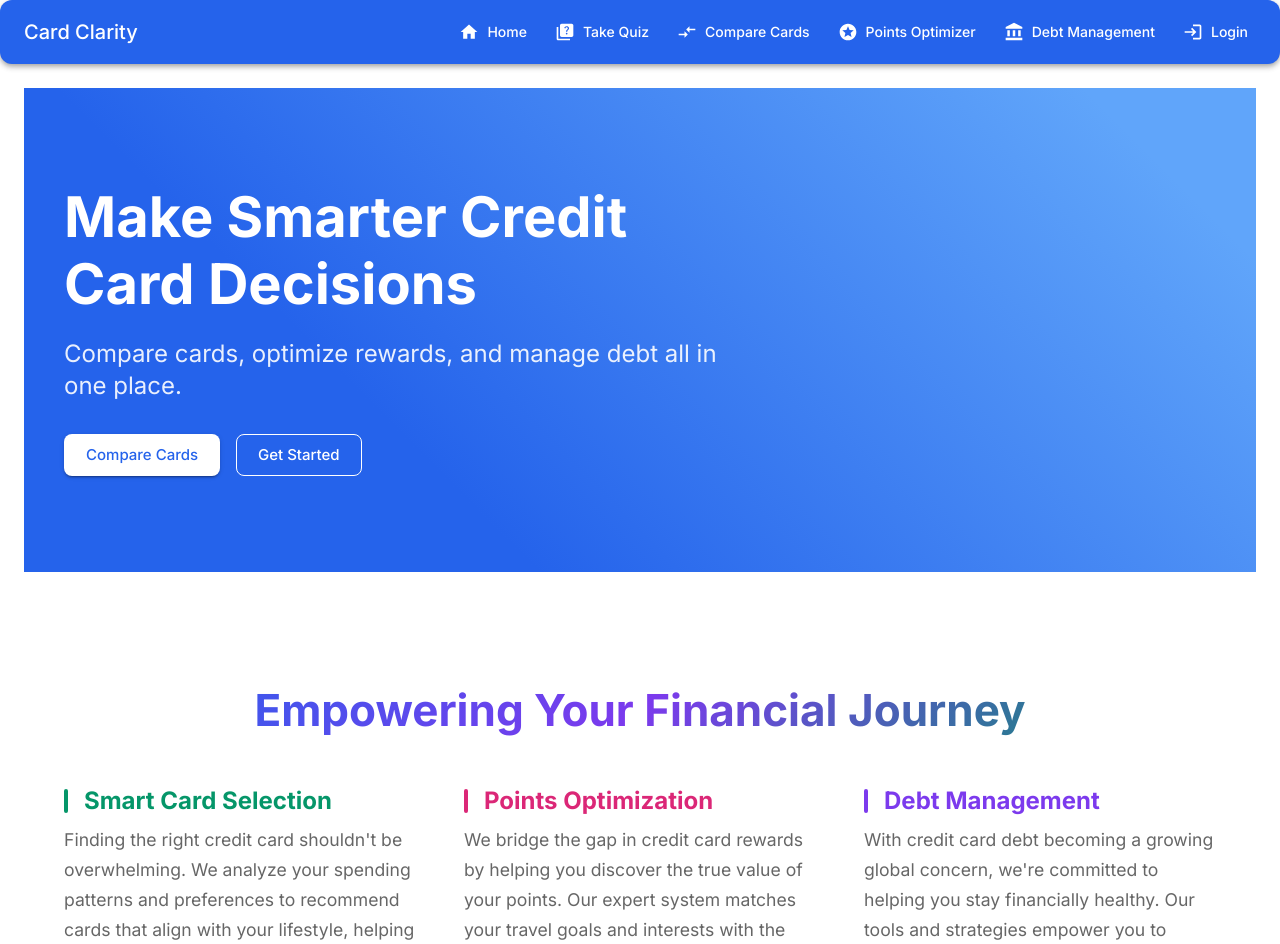
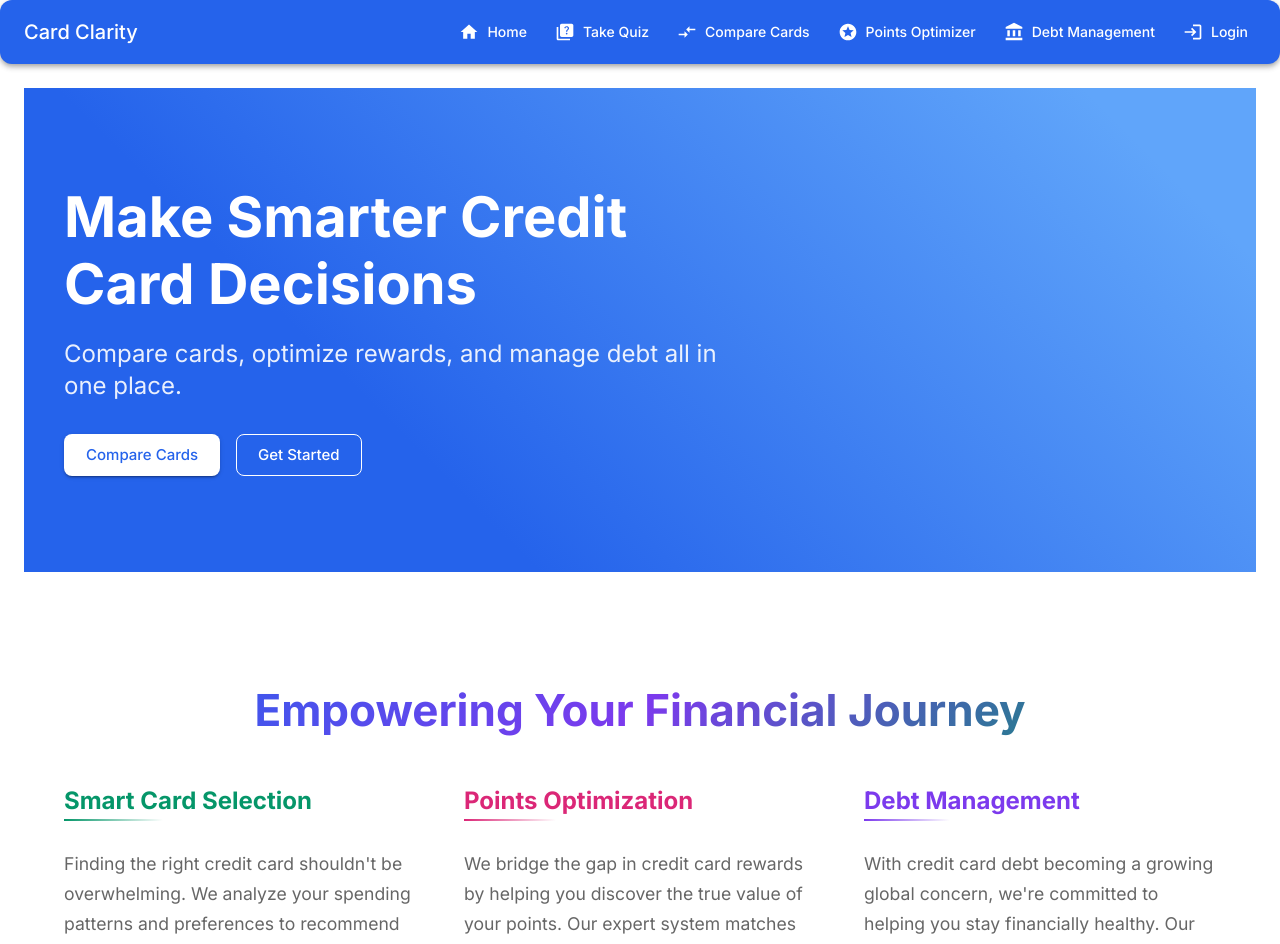
Before and after one commit to nickjackson801/card-clarity, a React (Vite) app: page / in a window 1280 px wide. Shown: the top 944 px of the page. Built offline with nearby package versions, Linux system fonts and the light colour scheme.

Commit message:
Revise purpose statement headers with elegant underlines

```diff
--- a/src/pages/Home.tsx
+++ b/src/pages/Home.tsx
@@ -162,16 +162,17 @@ const Home = () => {
                     sx={{
                       fontWeight: 700,
                       color: '#059669',
-                      display: 'flex',
-                      alignItems: 'center',
-                      '&::before': {
+                      mb: 2,
+                      position: 'relative',
+                      display: 'inline-block',
+                      '&::after': {
                         content: '""',
-                        display: 'block',
-                        width: '4px',
-                        height: '24px',
-                        backgroundColor: '#059669',
-                        marginRight: 2,
-                        borderRadius: 2,
+                        position: 'absolute',
+                        bottom: '-4px',
+                        left: 0,
+                        width: '40%',
+                        height: '2px',
+                        background: 'linear-gradient(to right, #059669, transparent)',
                       },
                     }}
                   >
@@ -183,6 +184,7 @@ const Home = () => {
                       fontSize: '1.1rem',
                       lineHeight: 1.7,
                       color: 'text.secondary',
+                      mt: 2,
                     }}
                   >
                     Finding the right credit card shouldn't be overwhelming. We analyze your spending patterns
@@ -200,16 +202,17 @@ const Home = () => {
                     sx={{
                       fontWeight: 700,
                       color: 'secondary.main',
-                      display: 'flex',
-                      alignItems: 'center',
-                      '&::before': {
+                      mb: 2,
+                      position: 'relative',
+                      display: 'inline-block',
+                      '&::after': {
                         content: '""',
-                        display: 'block',
-                        width: '4px',
-                        height: '24px',
-                        backgroundColor: 'secondary.main',
-                        marginRight: 2,
-                        borderRadius: 2,
+                        position: 'absolute',
+                        bottom: '-4px',
+                        left: 0,
+                        width: '40%',
+                        height: '2px',
+                        background: 'linear-gradient(to right, #db2777, transparent)',
                       },
                     }}
                   >
@@ -221,6 +224,7 @@ const Home = () => {
                       fontSize: '1.1rem',
                       lineHeight: 1.7,
                       color: 'text.secondary',
+                      mt: 2,
                     }}
                   >
                     We bridge the gap in credit card rewards by helping you discover the true value of your points.
@@ -238,16 +242,17 @@ const Home = () => {
                     sx={{
                       fontWeight: 700,
                       color: '#7c3aed',
-                      display: 'flex',
-                      alignItems: 'center',
-                      '&::before': {
+                      mb: 2,
+                      position: 'relative',
+                      display: 'inline-block',
+                      '&::after': {
                         content: '""',
-                        display: 'block',
-                        width: '4px',
-                        height: '24px',
-                        backgroundColor: '#7c3aed',
-                        marginRight: 2,
-                        borderRadius: 2,
+                        position: 'absolute',
+                        bottom: '-4px',
+                        left: 0,
+                        width: '40%',
+                        height: '2px',
+                        background: 'linear-gradient(to right, #7c3aed, transparent)',
                       },
                     }}
                   >
@@ -259,6 +264,7 @@ const Home = () => {
                       fontSize: '1.1rem',
                       lineHeight: 1.7,
                       color: 'text.secondary',
+                      mt: 2,
                     }}
                   >
                     With credit card debt becoming a growing global concern, we're committed to helping you stay
```
